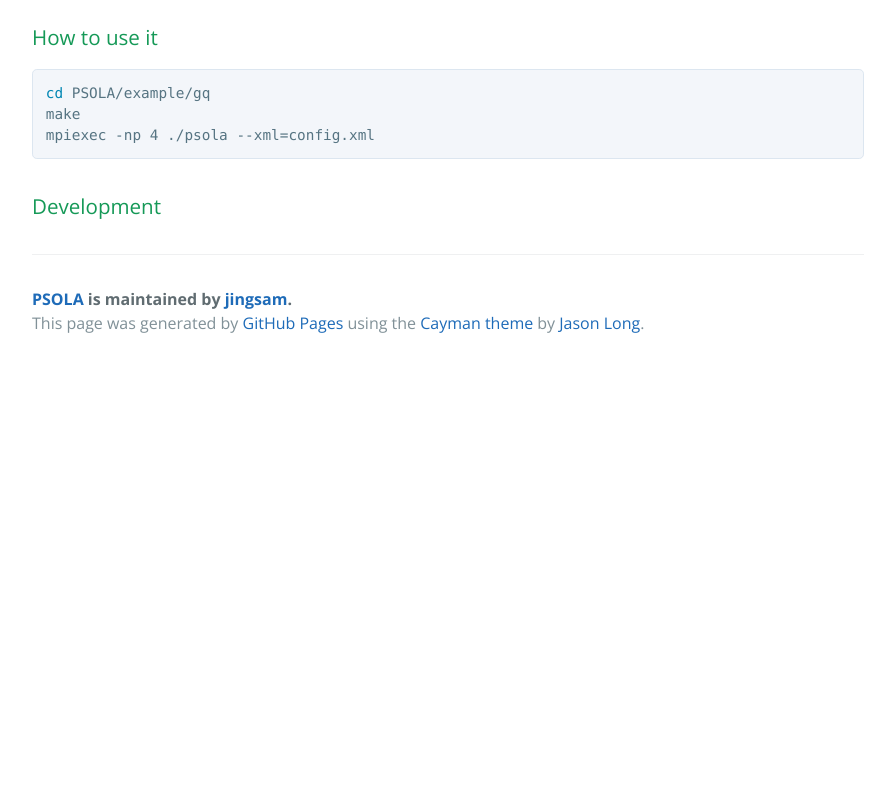
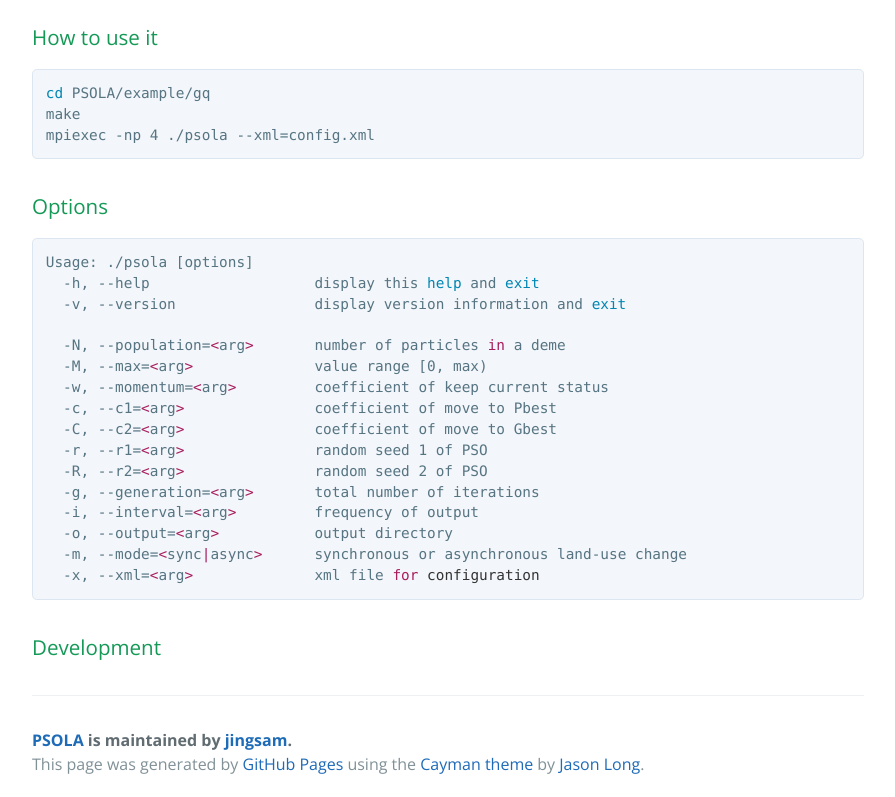
Before and after one commit to jingsam/PSOLA, a plain HTML site: page index.html in a window 1280 px wide. Shown: the part 587-1384 px from the top of the page, without its empty margins (192-1087 px from the left). Before the commit the page ends 954 px from the top, so only its background shows below. Drawn offline with nearby package versions, Linux system fonts and the light colour scheme.

```diff
--- a/index.html
+++ b/index.html
@@ -38,6 +38,26 @@ make
 mpiexec -np 4 ./psola --xml=config.xml</pre></div>
 
 <h3>
+<a id="options" class="anchor" href="#options" aria-hidden="true"><span class="octicon octicon-link"></span></a>Options</h3>
+
+<div class="highlight highlight-bash"><pre>Usage: ./psola [options]
+  -h, --help                   display this <span class="pl-c1">help</span> and <span class="pl-c1">exit</span>
+  -v, --version                display version information and <span class="pl-c1">exit</span>
+
+  -N, --population=<span class="pl-k">&lt;</span>arg<span class="pl-k">&gt;</span>       number of particles <span class="pl-k">in</span> a deme
+  -M, --max=<span class="pl-k">&lt;</span>arg<span class="pl-k">&gt;</span>              value range [0, max)
+  -w, --momentum=<span class="pl-k">&lt;</span>arg<span class="pl-k">&gt;</span>         coefficient of keep current status
+  -c, --c1=<span class="pl-k">&lt;</span>arg<span class="pl-k">&gt;</span>               coefficient of move to Pbest
+  -C, --c2=<span class="pl-k">&lt;</span>arg<span class="pl-k">&gt;</span>               coefficient of move to Gbest
+  -r, --r1=<span class="pl-k">&lt;</span>arg<span class="pl-k">&gt;</span>               random seed 1 of PSO
+  -R, --r2=<span class="pl-k">&lt;</span>arg<span class="pl-k">&gt;</span>               random seed 2 of PSO
+  -g, --generation=<span class="pl-k">&lt;</span>arg<span class="pl-k">&gt;</span>       total number of iterations
+  -i, --interval=<span class="pl-k">&lt;</span>arg<span class="pl-k">&gt;</span>         frequency of output
+  -o, --output=<span class="pl-k">&lt;</span>arg<span class="pl-k">&gt;</span>           output directory
+  -m, --mode=<span class="pl-k">&lt;</span>sync<span class="pl-k">|</span>async<span class="pl-k">&gt;</span>      synchronous or asynchronous land-use change
+  -x, --xml=<span class="pl-k">&lt;</span>arg<span class="pl-k">&gt;</span>              xml file <span class="pl-k">for</span> <span class="pl-smi">configuration</span></pre></div>
+
+<h3>
 <a id="development" class="anchor" href="#development" aria-hidden="true"><span class="octicon octicon-link"></span></a>Development</h3>
 
       <footer class="site-footer">
```
Also changed, not shown: params.json (+1 -1 lines).
